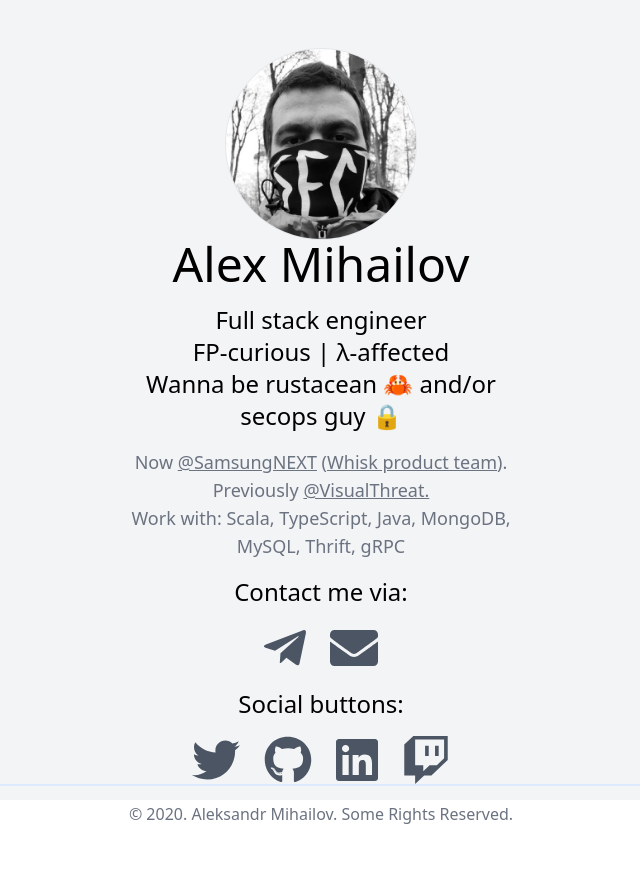
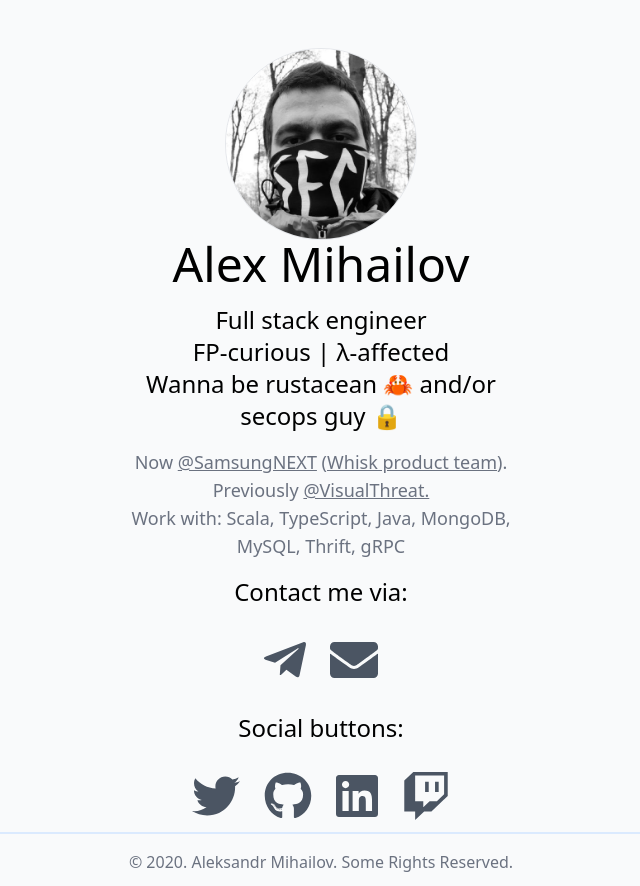
Before and after one commit to fido-node/fido-node.github.io, a Next.js app: page / in a window 1280 px wide. Shown: the whole page, without its empty margins (319-959 px from the left). Before the commit the page ends 838 px from the top, so only its background shows below. Built offline with nearby package versions, Linux system fonts and the light colour scheme.

Commit message:
Fix social buttons

```diff
--- a/components/personal-card/elements/ContactsButtons.tsx
+++ b/components/personal-card/elements/ContactsButtons.tsx
@@ -30,15 +30,17 @@ const typeToIcon: { [key in ContactType]: [IconDefinition, string?] } = {
 const ContactComp = ({ id, type }: Contact) => {
   const iconDescr = typeToIcon[type];
   return (
-    <a
-      className={'text-5xl p-3 text-gray-600' + ' ' + iconDescr[1]}
-      href={contactToLink({ id, type })}
-      target="_blank">
-      <FontAwesomeIcon key={type} icon={iconDescr[0]} />
-    </a>
+    <div className={'p-3 '}>
+      <a
+        className={'text-5xl text-gray-600' + ' ' + iconDescr[1]}
+        href={contactToLink({ id, type })}
+        target="_blank">
+        <FontAwesomeIcon key={type} icon={iconDescr[0]} />
+      </a>
+    </div>
   );
 };
 
 export default ({ contacts }: Props) => (
-  <div className={'text-center'}>{contacts.map((c) => ContactComp(c))}</div>
+  <div className={'flex flex-row  justify-center'}>{contacts.map((c) => ContactComp(c))}</div>
 );
--- a/pages/index.tsx
+++ b/pages/index.tsx
@@ -4,7 +4,7 @@ import PersonalCard from '../components/personal-card/PersonalCard';
 
 const Home = () => {
   return (
-    <div className="bg-gray-100 flex flex-col h-screen justify-between">
+    <div className="bg-gray-50 flex flex-col h-auto justify-between">
       <PersonalCard />
       <Footer />
     </div>
```
